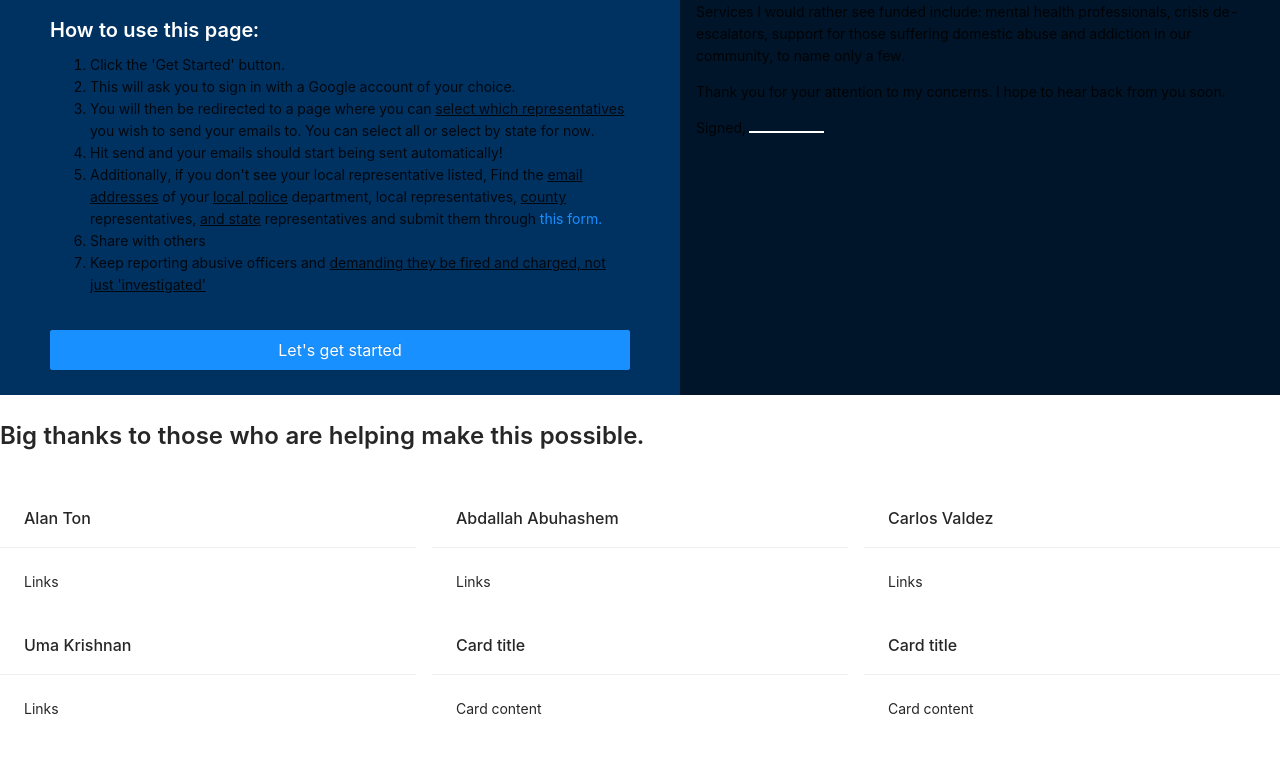
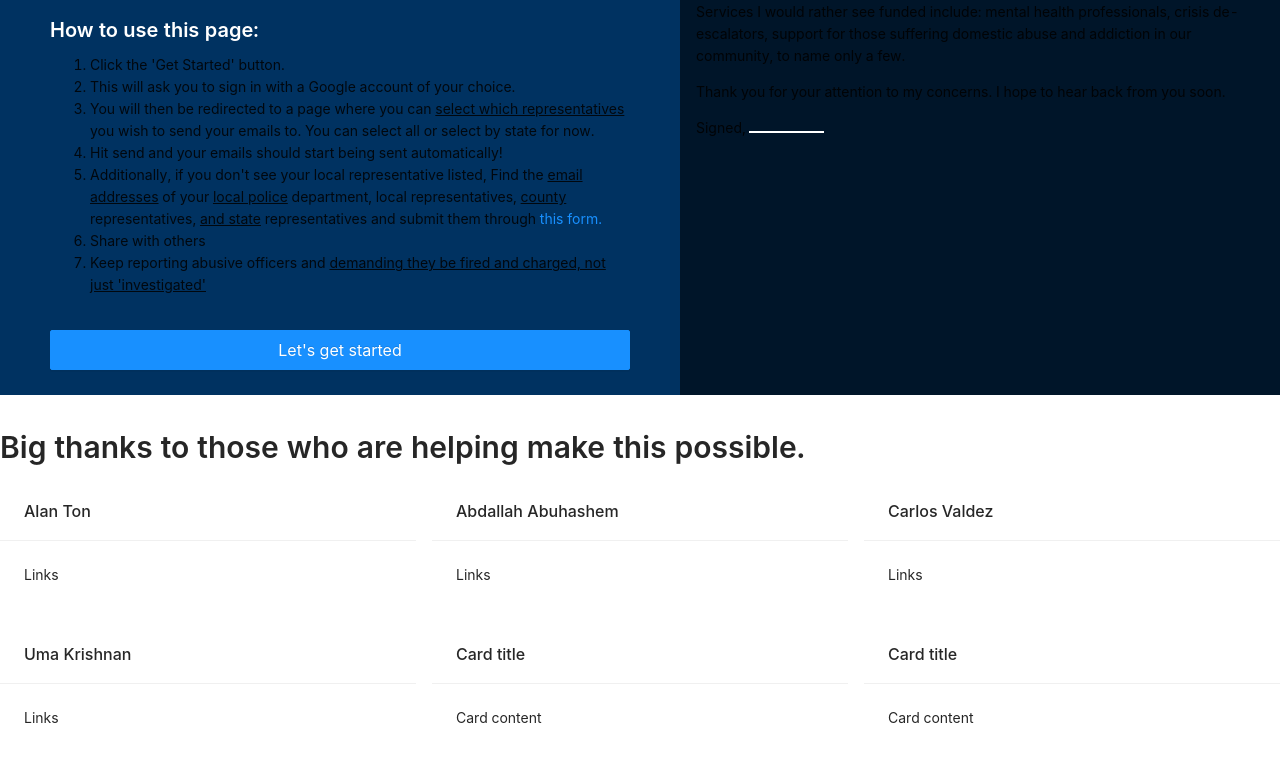
Before and after one commit to cvaldez98/activism-web-client, a Next.js app in the folder client/: page /Home in a window 1280 px wide. Shown: the part 429-1190 px from the top of the page. Built offline with nearby package versions, Linux system fonts and the light colour scheme.

Commit message:
styling home page

```diff
--- a/client/src/App.css
+++ b/client/src/App.css
@@ -71,3 +71,8 @@ body {
   padding: 16px;
   background-color: #001529;
 }
+
+.footer {
+  margin-top: 32px;
+  margin-bottom: 32px;
+}
--- a/client/src/Credits.js
+++ b/client/src/Credits.js
@@ -13,7 +13,7 @@ const data = [
 function Credits() {
     return (
         <div className="site-card-wrapper">
-        <Row gutter={16}>
+        <Row gutter={16} style={{marginBottom: 16}}>
           <Col span={8}>
             <Card title="Alan Ton" bordered={false}>
                 Links
--- a/client/src/pages/Home.js
+++ b/client/src/pages/Home.js
@@ -62,7 +62,7 @@ function App(props) {
           </div>
         </div>
         <div className="footer">
-          <Title level={3} id='about' style={{ padding: '25px 0px 25px'}}> Big thanks to those who are helping make this possible.</Title>
+          <Title level={2} id='about'> Big thanks to those who are helping make this possible.</Title>
           <Credits></Credits>
         </div>
      </div>
--- a/client/src/pages/Start.js
+++ b/client/src/pages/Start.js
@@ -5,7 +5,7 @@ import { Layout, Menu, Button, Typography } from 'antd';
 import Credits from '../Credits';
 import SampleEmail from '../SampleEmail';
 import * as QueryString from "query-string";
-import Form from '../Form'
+import Form from '../form'
 const { Header, Footer, Sider, Content } = Layout;
 const { Title } = Typography
 
--- a/client/src/styles.css
+++ b/client/src/styles.css
@@ -10,8 +10,7 @@ body {
     background: linear-gradient(-45deg, #003261, pink, #23a6d5, #23d5ab);
     background-size: 400% 400%;
     animation: gradient 15s ease infinite;
-    line-height: 150%;
-
+	line-height: 150%;
 }
 
 b
```
